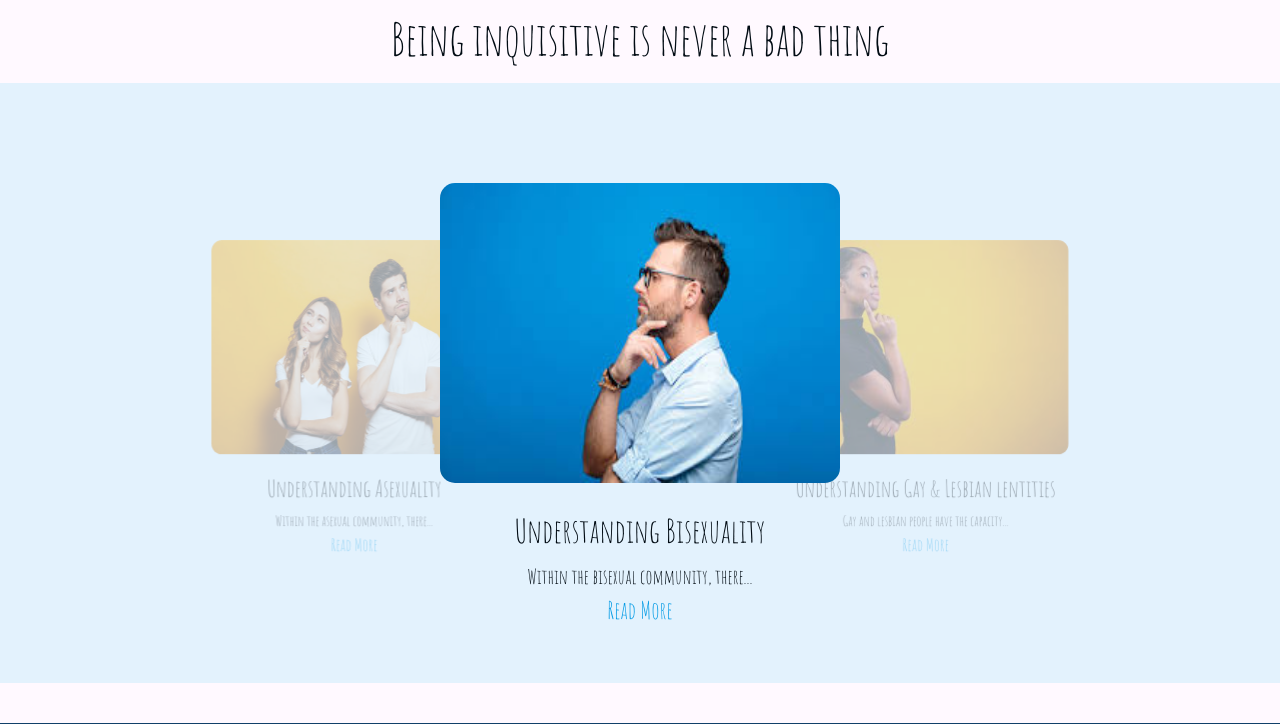
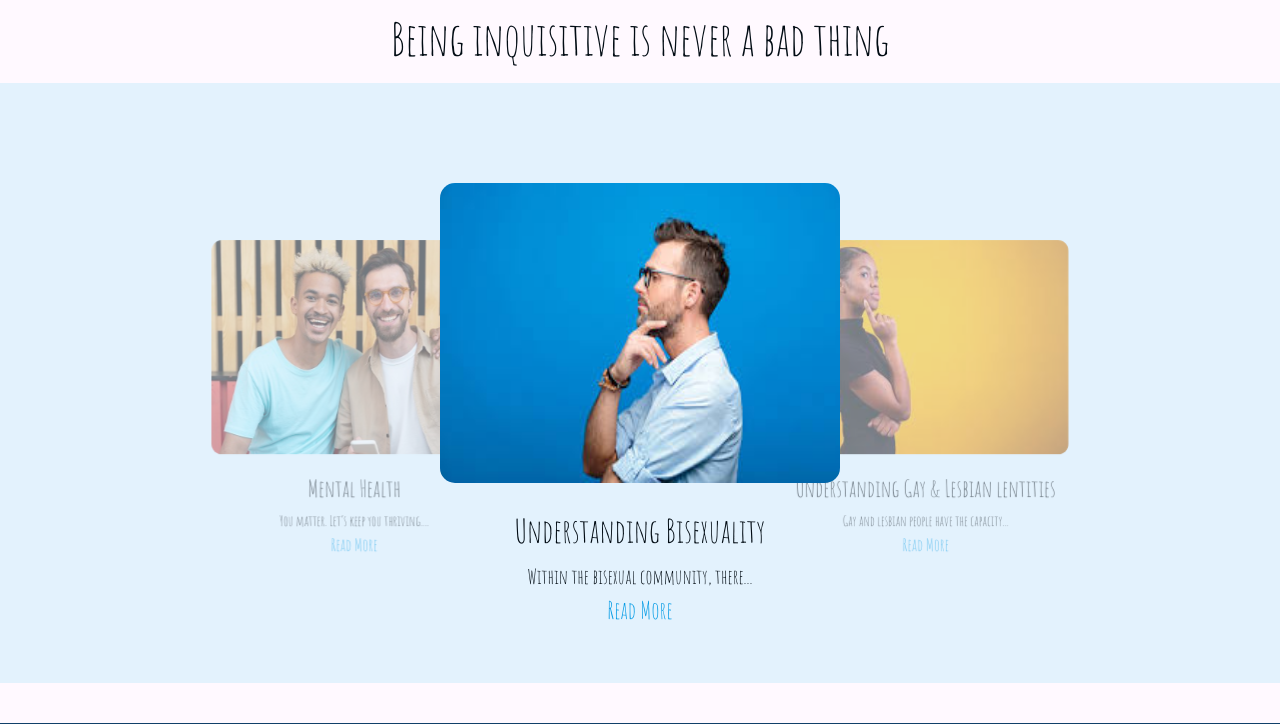
Before and after one commit to ignasvilkas/hackathon-june-23, a Django app: page /resources/ in a window 1280 px wide. Shown: the part 1422-2146 px from the top of the page. Run offline with Django 4.2, Linux system fonts and the light colour scheme; some libraries are stand-ins or nearby versions.

Commit message:
Update caurosel img

```diff
--- a/main_app/templates/main_app/contact.html
+++ b/main_app/templates/main_app/contact.html
@@ -123,8 +123,10 @@
                                 aria-label="Send email">Please email our team</a></p>
                     </div>
                 </div>
-                <div class="resources_button center-align">
-                    <a class="waves-effect waves-light btn white black-text black-border">Reach a Counselor</a>
+                <div class="resources_button center-align" style="margin-bottom: 2rem;">
+                    <a href="https://www.top10.com/online-therapy/uk-counseling-comparison?utm_source=google&kw=counseling%20therapy&c=605438780551&t=search&p=&m=b&adpos=&dev=c&devmod=&mobval=0&network=g&campaignid=10156460076&adgroupid=139209171578&targetid=kwd-130161361&interest=&physical=1007850&feedid=&a=7997&ts=&topic=&gender=&age=&agerange=&audience=&gclid=CjwKCAjws7WkBhBFEiwAIi1684TQP9zKQ-VEv_KW-myqlR9HPVfsPM0C8cEJPhn3OUyLLeiIKxj8bxoCcp8QAvD_BwE"
+                        target="_blank" class="waves-effect waves-light btn white black-text black-border">Reach a
+                        Counselor</a>
                 </div>
             </div>
         </div>
--- a/main_app/templates/main_app/resources.html
+++ b/main_app/templates/main_app/resources.html
@@ -73,6 +73,13 @@ Godd Luck! -->
                 href="https://www.thetrevorproject.org/resources/article/understanding-asexuality/#:~:text=People%20who%20identify%20as%20asexual,romantic%20attraction%20to%20other%20people."
                 target="_blank">Read More</a>
         </div>
+        <div class="carousel-item center-align">
+            <img class="carousel-img" src="/static/media/together.jpg" alt="Thinking Couple">
+            <h5>Mental Health</h5>
+            <p>You matter. Let’s keep you thriving....</p>
+            <a style="font-size: 1.2rem;" href="https://www.thetrevorproject.org/resources/category/mental-health/"
+                target="_blank">Read More</a>
+        </div>
 
     </div>
     <!-- Carousel section end -->
```
Also changed, not shown: static/media/together.jpg (added).
